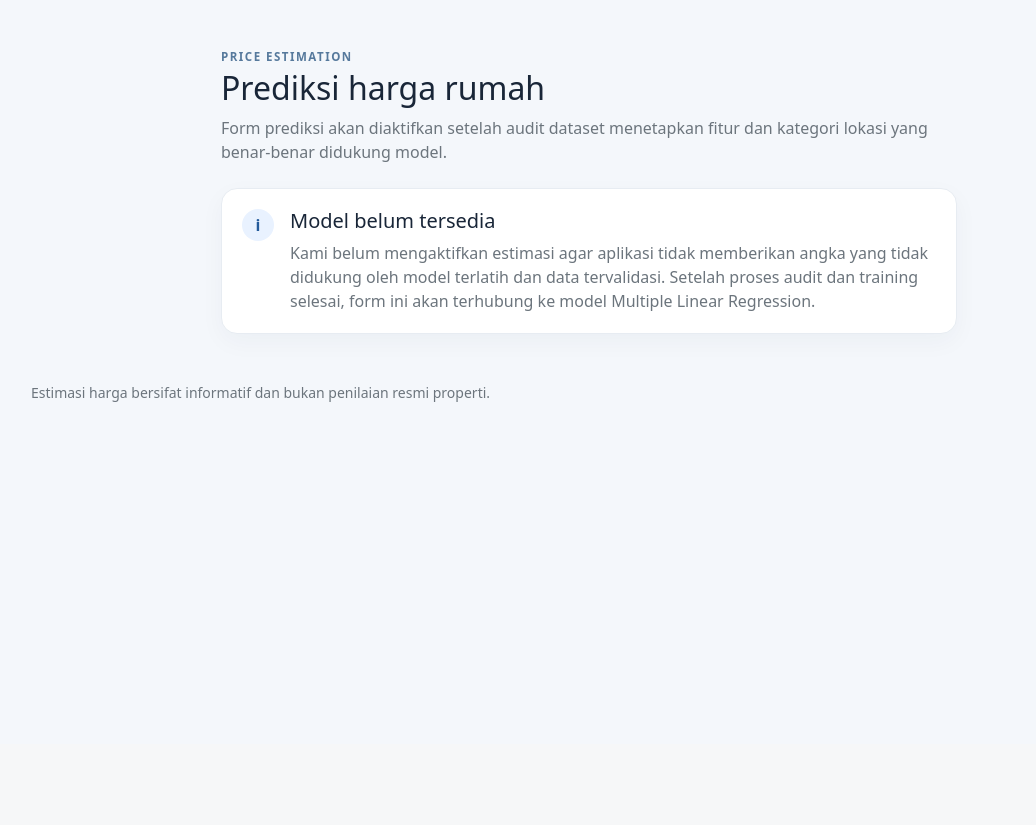
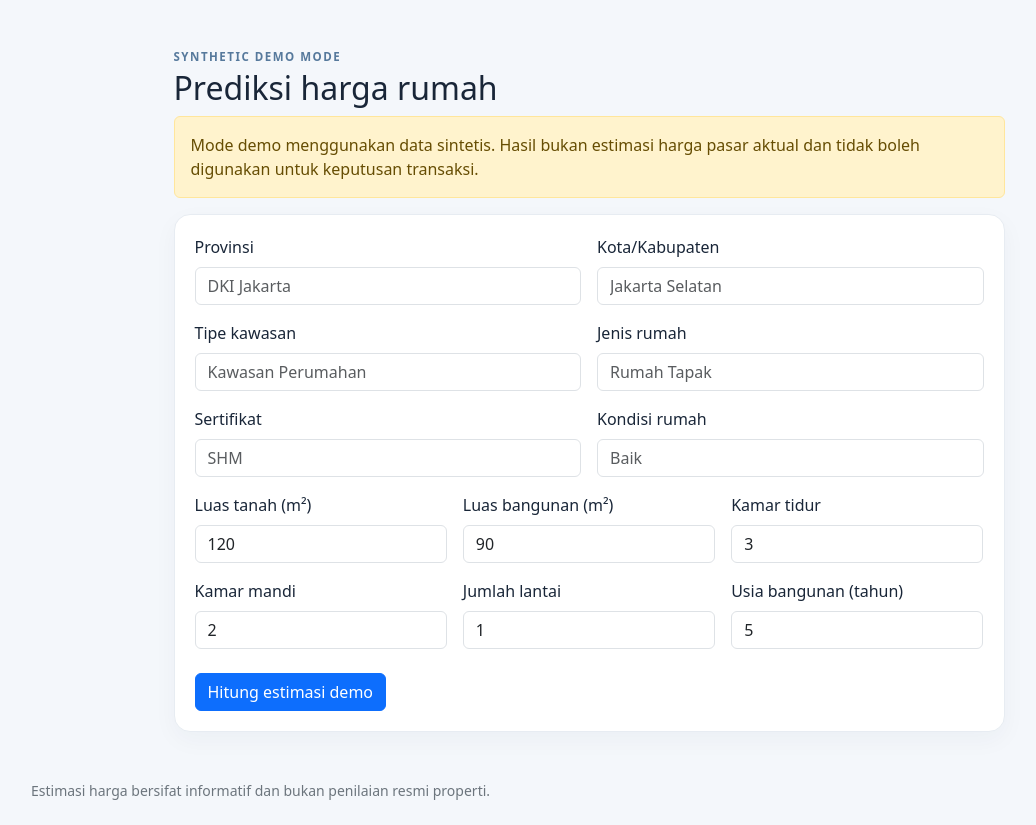
Before and after one commit to erenjeger/real-estate-estimate, a Flask app: page /predict in a window 1280 px wide. Shown: the part 56-881 px from the top of the page, without its empty margins (51-1087 px from the left). Before the commit the page ends 458 px from the top, so only its background shows below. Run offline with Flask 3, Linux system fonts and the light colour scheme.

Commit message:
feat: enable synthetic demo app/templates/predict.html

```diff
--- a/app/templates/predict.html
+++ b/app/templates/predict.html
@@ -2,19 +2,43 @@
 {% block title %}Prediksi · Real Estate Estimate{% endblock %}
 {% block content %}
 <div class="row justify-content-center">
-  <div class="col-lg-8">
-    <p class="eyebrow mb-1">PRICE ESTIMATION</p>
+  <div class="col-lg-9">
+    <p class="eyebrow mb-1">SYNTHETIC DEMO MODE</p>
     <h1 class="h2">Prediksi harga rumah</h1>
-    <p class="text-secondary">Form prediksi akan diaktifkan setelah audit dataset menetapkan fitur dan kategori lokasi yang benar-benar didukung model.</p>
-    <div class="content-card mt-4">
-      <div class="d-flex gap-3">
-        <div class="status-icon">i</div>
-        <div>
-          <h2 class="h5">Model belum tersedia</h2>
-          <p class="text-secondary mb-0">Kami belum mengaktifkan estimasi agar aplikasi tidak memberikan angka yang tidak didukung oleh model terlatih dan data tervalidasi. Setelah proses audit dan training selesai, form ini akan terhubung ke model Multiple Linear Regression.</p>
+    <div class="alert alert-warning">Mode demo menggunakan data sintetis. Hasil bukan estimasi harga pasar aktual dan tidak boleh digunakan untuk keputusan transaksi.</div>
+    <form method="post" class="content-card">
+      <div class="row g-3">
+        {% set categories = [
+          ('province','Provinsi','DKI Jakarta'),
+          ('city_regency','Kota/Kabupaten','Jakarta Selatan'),
+          ('district_area','Tipe kawasan','Kawasan Perumahan'),
+          ('property_type','Jenis rumah','Rumah Tapak'),
+          ('certificate_type','Sertifikat','SHM'),
+          ('property_condition','Kondisi rumah','Baik')
+        ] %}
+        {% for name,label,placeholder in categories %}
+        <div class="col-md-6">
+          <label class="form-label" for="{{ name }}">{{ label }}</label>
+          <input class="form-control" id="{{ name }}" name="{{ name }}" placeholder="{{ placeholder }}" required>
         </div>
+        {% endfor %}
+        {% set numbers = [
+          ('land_area_m2','Luas tanah (m²)',120,1),
+          ('building_area_m2','Luas bangunan (m²)',90,1),
+          ('bedrooms','Kamar tidur',3,1),
+          ('bathrooms','Kamar mandi',2,1),
+          ('floors','Jumlah lantai',1,1),
+          ('building_age_years','Usia bangunan (tahun)',5,0)
+        ] %}
+        {% for name,label,value,minval in numbers %}
+        <div class="col-md-4">
+          <label class="form-label" for="{{ name }}">{{ label }}</label>
+          <input class="form-control" type="number" step="any" min="{{ minval }}" id="{{ name }}" name="{{ name }}" value="{{ value }}" required>
+        </div>
+        {% endfor %}
       </div>
-    </div>
+      <button class="btn btn-primary mt-4" type="submit">Hitung estimasi demo</button>
+    </form>
   </div>
 </div>
 {% endblock %}
```
